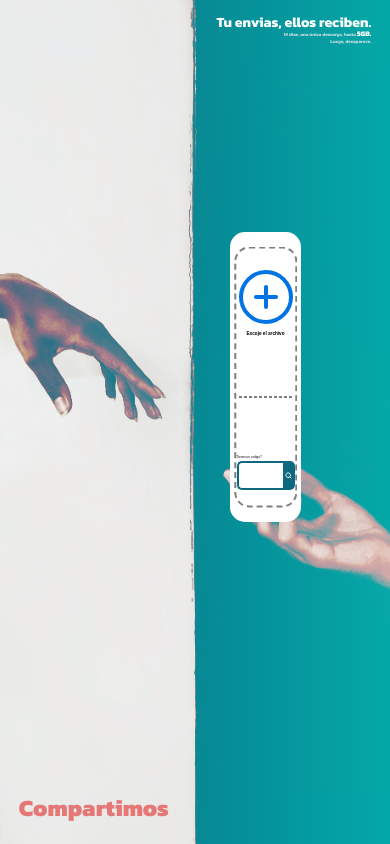
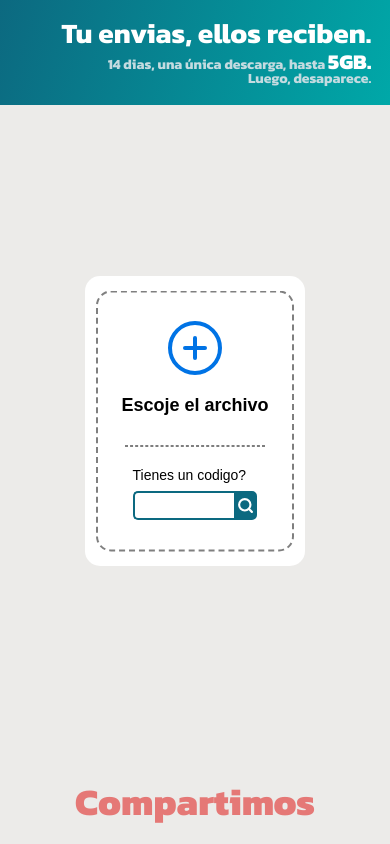
Before and after one commit to ricardovg4/compartimos, a plain HTML site: page index.html in a window 390 px wide. Drawn offline with Linux system fonts and the light colour scheme; a web font is replaced by a local one.

Commit message:
responsive

```diff
--- a/assets/css/style.css
+++ b/assets/css/style.css
@@ -26,15 +26,15 @@ body{
     background-size: cover;
     background-position: center;
     background-blend-mode: lighten, normal;
-    /* font-size: 16px; */
-    font-size: .8vw;
+    font-size: 16px;
+    /* font-size: .8vw; */
     font-family: "Orienta", sans-serif;
 }
 
 .section{
     width: 100%;
     height: 100%;
-    padding: 6em;
+    padding: 4em;
     display: flex;
     flex-direction: column;
     justify-content: space-between;
@@ -43,7 +43,8 @@ body{
 
 .header{
     font-family: 'Kanit', sans-serif;
-    font-size: 1.5em;
+    font-size: 1.2vw;
+    /* font-size: 1.5em; */
     font-weight: 800;
     line-height: 1.5em;
     color: white;
@@ -59,6 +60,11 @@ body{
     font-size: inherit;
     line-height: inherit;
     color: var(--extra);
+}
+
+.p{
+    font-size: .8725em;
+
 }
 
 .accent{
@@ -77,11 +83,14 @@ body{
     padding-top: 2.5em;
     /* width: 325px; */
     width: 20%;
+    max-width: 300px;
+    min-width: 220px;
     min-height: 290px;
     display: flex;
     flex-direction: column;
     justify-content: space-around;
     align-items: center;
+    font-size: 1rem;
 }
 
 .main::before{
@@ -118,6 +127,7 @@ body{
 
 .h2-variant{
     margin-bottom: .5em;
+    font-size: 1.125em;
 
 }
 
@@ -127,11 +137,12 @@ body{
 
 .logo{
     align-self: flex-start;
+    font-size: 1.2vw;
 }
 
 .logo__span{
     font-family: 'Kanit', sans-serif;
-    font-size: 7.5em;
+    font-size: 4.5em;
     font-weight: 800;
     color: var(--strong-accent);
 }
@@ -143,9 +154,13 @@ body{
     margin-top: 1em;
     margin-bottom: 1em;
 }
+.form-container{
+    width: 80%;
+}
 
 .form--main{
     height: 25px;
+    width: 100%;
     align-self: center;
     display: flex;
     margin-bottom: 1em;
@@ -160,6 +175,7 @@ body{
     border-right: none;
     border-top-right-radius: 0;
     border-bottom-right-radius: 0;
+    width: 100%;
 }
 
 .form__btn{
@@ -191,3 +207,60 @@ body{
     color: var(--strong-accent);
     font-weight: 800;
 }
+
+/* media queries */
+@media only screen and (max-width: 992px){
+    .main{
+        right: unset;
+        align-self: center;
+        width: 27.5%;
+    }
+
+    .section{
+        padding: 3em;
+    }
+
+    .h2{
+        font-size: 1.25em;
+    }
+}
+
+
+@media only screen and (max-width: 768px){
+    body{
+        background: #ECEBE9;
+    }
+
+    .section{
+        padding: 0;
+    }
+
+    .header{
+        width: 100%;
+        /* height: 120px; */
+        background: linear-gradient(107deg, var(--primary-color), var(--secondary-color));
+        padding: 4em;
+        margin-bottom: 10em;
+    }
+
+    .h1{
+        font-size: 6em;
+        line-height: 1em;
+    }
+
+    .h2{
+        font-size: 3em;
+        line-height: 1em;
+    }
+
+    .logo{
+        align-self: center;
+        margin-bottom: 3em;
+        width: 100%;
+        text-align: center;
+    }
+
+    .logo__span{
+        font-size: 8em;
+    }
+}
```
Also changed, not shown: index.js.
